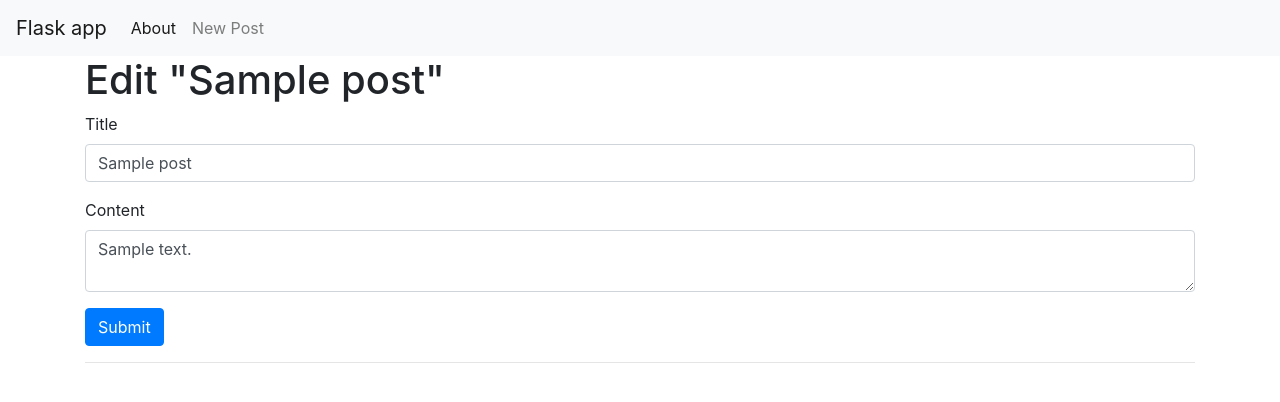
After one commit to vetesidaniel/first_flask_app, a Flask app: template templates/edit.html in a window 1280 px wide. The commit adds this page. Shown: the top 402 px of the page. Run offline with Flask 2, Linux system fonts and the light colour scheme; the template is opened without the code that fills it: most values are stand-ins (such as "Sample title", 1, 10 or a date in 2020); some libraries are stand-ins or nearby versions.

Commit message:
Implemented edit post function

```diff
--- a/app.py
+++ b/app.py
@@ -59,5 +59,25 @@ def create():
     return render_template('create.html')
 
 
+@app.route('/<int:id>/edit', methods=('GET', 'POST'))
+def edit(id):
+    post = get_post(id)
+
+    if request.method == 'POST':
+        title = request.form['title']
+        content = request.form['content']
+
+        if not title:
+            flash('Title is required!')
+        else:
+            conn = get_db_connection()
+            conn.execute('UPDATE posts SET title = ?, content = ?' 'WHERE id = ?', (title, content, id))
+            conn.commit()
+            conn.close()
+            return redirect(url_for('index'))
+
+    return render_template('edit.html', post=post)
+
+
 if __name__ == '__main__':
     app.run()
--- /dev/null
+++ b/templates/edit.html
@@ -0,0 +1,25 @@
+{% extends 'base.html' %}
+
+{% block content %}
+<h1>{% block title %} Edit "{{ post['title'] }}" {% endblock %}</h1>
+
+<form method="post">
+    <div class="form-group">
+        <label for="title">Title</label>
+        <input type="text" name="title" placeholder="Post title"
+               class="form-control"
+               value="{{ request.form['title'] or post['title'] }}">
+        </input>
+    </div>
+
+    <div class="form-group">
+        <label for="content">Content</label>
+        <textarea name="content" placeholder="Post content"
+                  class="form-control">{{ request.form['content'] or post['content'] }}</textarea>
+    </div>
+    <div class="form-group">
+        <button type="submit" class="btn btn-primary">Submit</button>
+    </div>
+</form>
+<hr>
+{% endblock %}
--- a/templates/index.html
+++ b/templates/index.html
@@ -7,6 +7,9 @@
             <h2>{{ post['title'] }}</h2>
         </a>
         <span class="badge badge-primary">{{ post['created'] }}</span>
+        <a href="{{ url_for('edit', id=post['id']) }}">
+            <span class="badge badge-warning">Edit</span>
+        </a>
         <hr>
     {% endfor %}
 {% endblock %}
```
